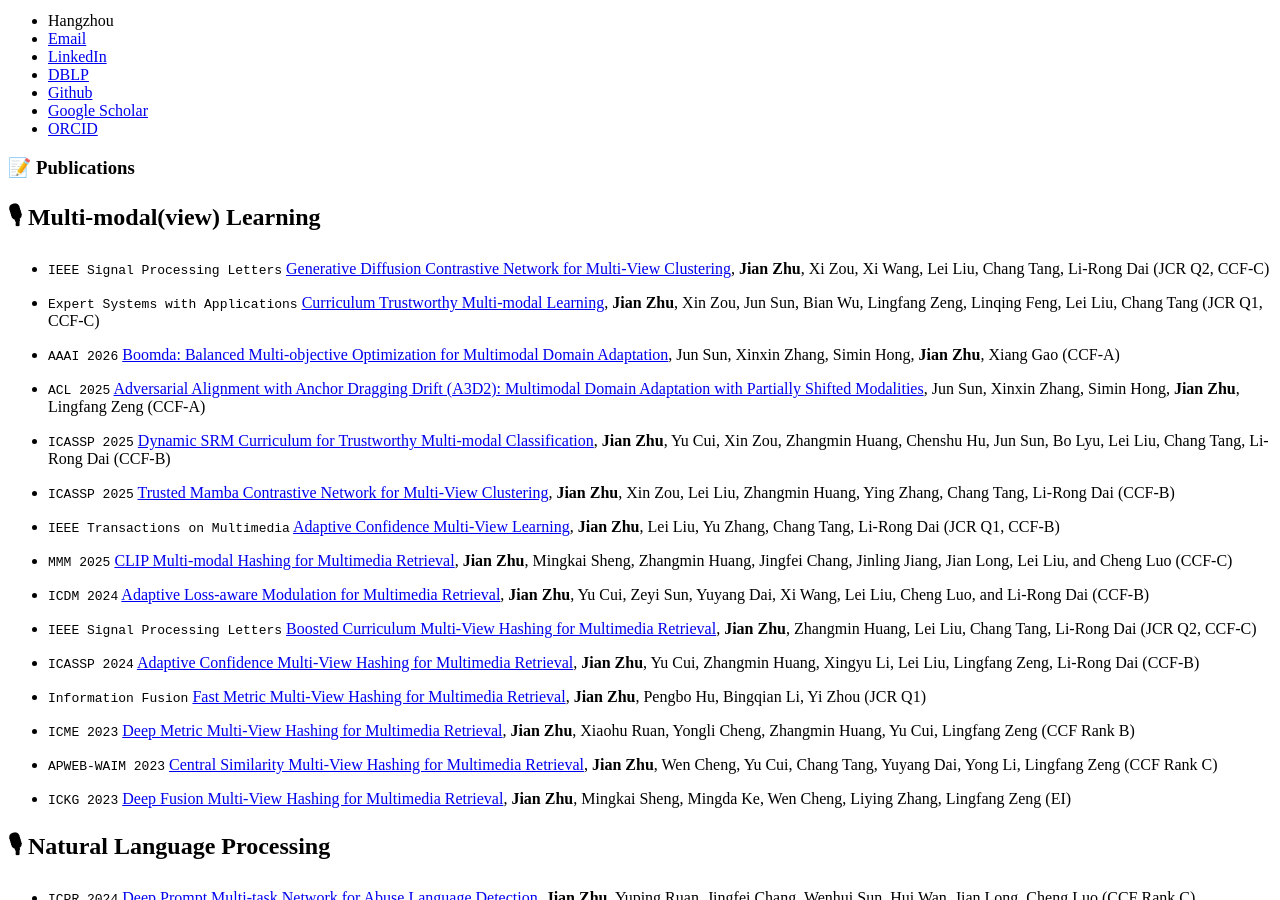
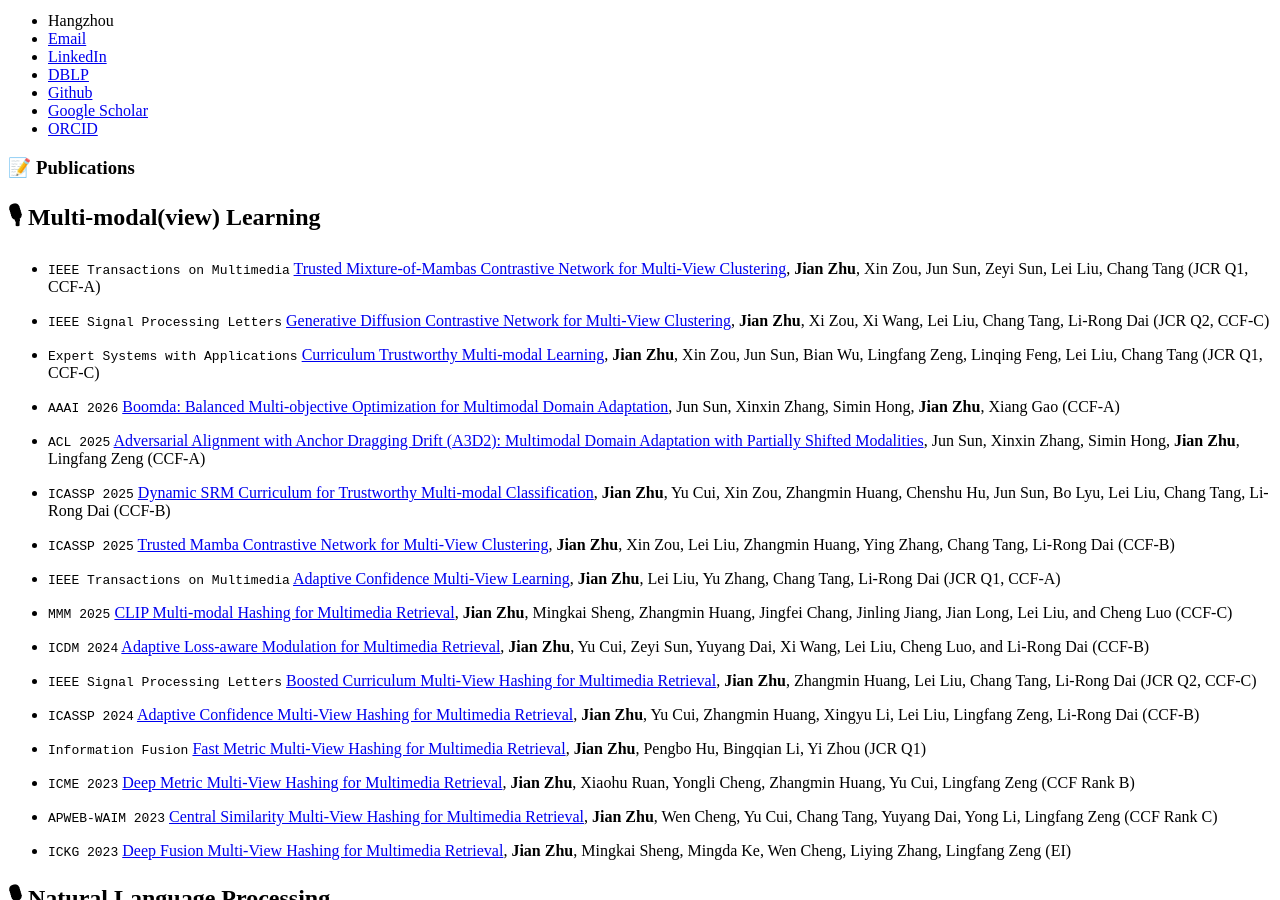
Before and after one commit to HackerHyper/HackerHyper.github.io, a Jekyll site: the page built from _pages/includes/pub.md, in a window 1280 px wide and 900 px high, scrolled down 346 px. Built offline with Jekyll 4.4.1, drawn with Linux system fonts in a browser that asks for light colours; our own code applies the rules of GitHub Pages for plain Markdown files.

Commit message:
add cluster

```diff
--- a/_pages/includes/pub.md
+++ b/_pages/includes/pub.md
@@ -1,6 +1,8 @@
 
 # 📝 Publications
 ## 🎙 Multi-modal(view) Learning
+- ``IEEE Transactions on Multimedia`` [Trusted Mixture-of-Mambas Contrastive Network for Multi-View Clustering](https://ieeexplore.ieee.org/abstract/document/11498412), **Jian Zhu**, Xin Zou, Jun Sun, Zeyi Sun, Lei Liu, Chang Tang (JCR Q1, CCF-A)
+
 - ``IEEE Signal Processing Letters`` [Generative Diffusion Contrastive Network for Multi-View Clustering](https://doi.org/10.1109/LSP.2026.3668750), **Jian Zhu**, Xi Zou, Xi Wang, Lei Liu, Chang Tang, Li-Rong Dai (JCR Q2, CCF-C)
 
 - ``Expert Systems with Applications`` [Curriculum Trustworthy Multi-modal Learning](https://www.sciencedirect.com/science/article/pii/S0957417426004549), **Jian Zhu**, Xin Zou, Jun Sun, Bian Wu, Lingfang Zeng, Linqing Feng, Lei Liu, Chang Tang (JCR Q1, CCF-C)
@@ -14,7 +16,7 @@
 
 - ``ICASSP 2025`` [Trusted Mamba Contrastive Network for Multi-View Clustering](https://ieeexplore.ieee.org/abstract/document/10890288), **Jian Zhu**, Xin Zou, Lei Liu, Zhangmin Huang, Ying Zhang, Chang Tang, Li-Rong Dai (CCF-B)
 
-- ``IEEE Transactions on Multimedia`` [Adaptive Confidence Multi-View Learning](https://ieeexplore.ieee.org/document/10855538), **Jian Zhu**, Lei Liu, Yu Zhang, Chang Tang, Li-Rong Dai (JCR Q1, CCF-B)
+- ``IEEE Transactions on Multimedia`` [Adaptive Confidence Multi-View Learning](https://ieeexplore.ieee.org/document/10855538), **Jian Zhu**, Lei Liu, Yu Zhang, Chang Tang, Li-Rong Dai (JCR Q1, CCF-A)
 
 - ``MMM 2025`` [CLIP Multi-modal Hashing for Multimedia Retrieval](https://link.springer.com/chapter/10.1007/978-981-96-2054-8_15), **Jian Zhu**, Mingkai Sheng, Zhangmin Huang, Jingfei Chang, Jinling Jiang, Jian Long, Lei Liu, and Cheng Luo (CCF-C)
 
```
